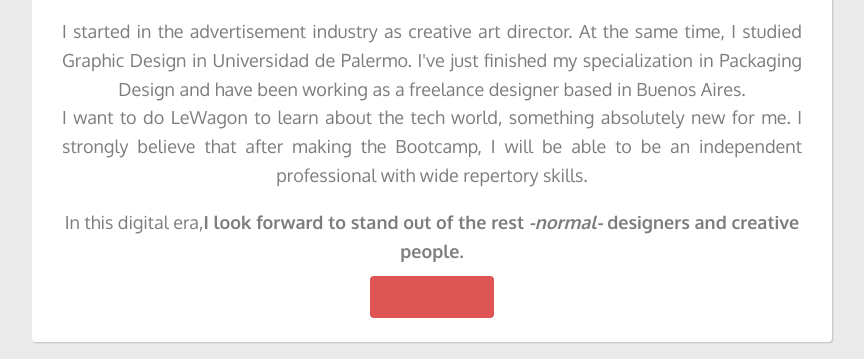
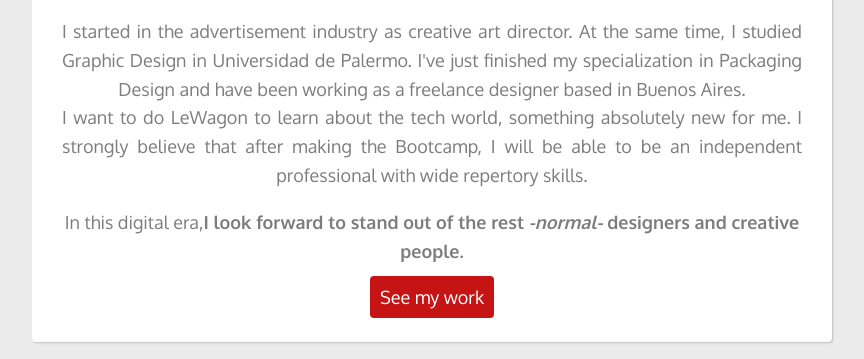
Before and after one commit to jotisempe/profile, a plain HTML site: page index.html in a window 1280 px wide. In both pictures the pointer is over the link "See my work". Shown: the part 384-743 px from the top of the page, without its empty margins (208-1072 px from the left). Drawn offline with nearby package versions, Linux system fonts and the light colour scheme.

Commit message:
my profile page

```diff
--- a/style.css
+++ b/style.css
@@ -63,11 +63,10 @@ h3 {
   text-align: center;
 }
 
-.btn-red:hover {
+.red-btn:hover {
     background-color: #C61414;
     color: white;
     }
-
 a {
   color: #bcb9b8;
   text-decoration: none;
```
